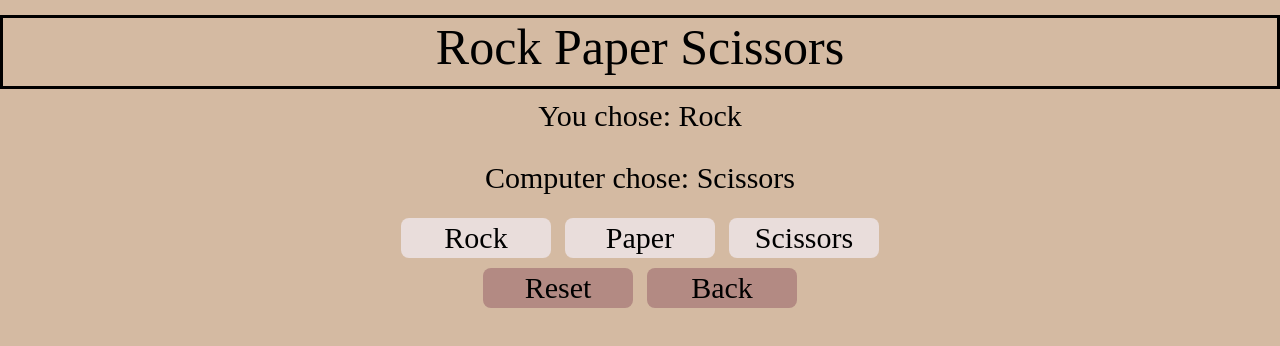
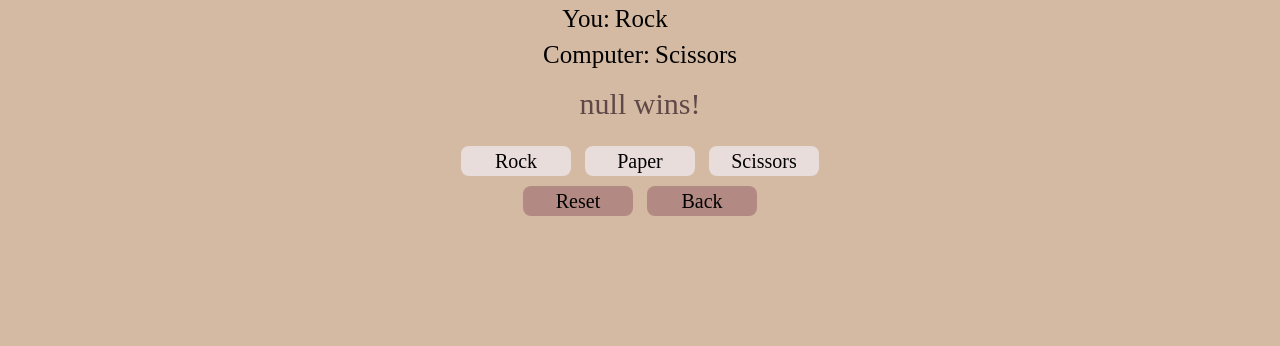
Before and after one commit to SepVaz/rpsgame, a plain HTML site: page index.html in a window 1280 px wide. Both pictures are taken after a click on the button "Rock". Drawn offline with Linux system fonts and the light colour scheme; a web font is replaced by a local one.

Commit message:
styling o js mm

```diff
--- a/index.html
+++ b/index.html
@@ -12,20 +12,23 @@
 <body>
 
     <div class="gameContainer">
-    <h1>Rock Paper Scissors</h1>
+   <!--  <h1>Rock Paper Scissors</h1> -->
     <p id="playerNameDisplay"></p>
 
+   <div id="h3div">
+    <h3 class="h3Div">You: <span id="playerChoice"></span></h3><br>
+    <h3>Computer: <span id="computerChoice"></span></h3><br>
+</div>
 
-    <h3 class="choice">You chose: <span id="playerChoice"></span></h3><br>
-    <h3>Computer chose: <span id="computerChoice"></span></h3><br>
 
     <div class="resultContainer">
         <p id="result"></p>
+        <p id="playerName"></p>
         </div>
 
 
     <div class="buttons">
-    <button id="rockBtn" class="gameBtns" >Rock</button>
+    <button id="rockBtn" class="gameBtns">Rock</button>
     <button id="paperBtn" class="gameBtns" >Paper</button>
     <button id="scissorsBtn" class="gameBtns" >Scissors</button><br>
     <button id="resetBtn">Reset</button>
--- a/script.js
+++ b/script.js
@@ -4,10 +4,20 @@ const startBtn = document.getElementById("startBtn");
 const rockBtn = document.getElementById("rockBtn");
 const paperBtn = document.getElementById("paperBtn");
 const scissorsBtn = document.getElementById("scissorsBtn");
-const form =  document.getElementById("playerForm")
-const gameBtns = document.querySelectorAll(".gameBtns")
 const resetBtn = document.getElementById("resetBtn")
+const storedPlayerName = localStorage.getItem("playerName");
 
+if (storedPlayerName) {
+  displayPlayerName(storedPlayerName);
+}
+
+function displayPlayerName(playerName) {
+const playerNameElement = document.getElementById("playerNameDisplay");
+
+if (playerNameElement) {
+    playerNameElement.innerText = "Welcome, " + playerName + "!";
+}
+}
 
 rockBtn.addEventListener("click", function() {
     playGame("Rock")
@@ -21,33 +31,40 @@ scissorsBtn.addEventListener("click", function() {
     playGame("Scissors")});
 
 
-
-
 function playGame(playerChoice) {
     const choices = ['Rock', 'Paper', 'Scissors'];
     const computerChoice = choices[Math.floor(Math.random() * choices.length)];
 
-    document.getElementById('playerChoice').innerText = playerChoice;
+    document.getElementById('playerChoice').innerText = ' ' + playerChoice;
     document.getElementById('computerChoice').innerText = computerChoice;
 
     const result = determineWinner(playerChoice, computerChoice);
 
     document.getElementById('result').innerText = result;
+
+    if (result === "It's a tie!" || result === storedPlayerName + ' wins!' || result === 'Computer wins!') {
+      let resultElement = document.getElementById("result")
+      resultElement.classList.remove("winner-animation");
+      resultElement.classList.add('winner-animation');
+      setTimeout(() => {
+          resultElement.classList.remove('winner-animation');
+      }, 1000);
+  }
   }
 
 
   function determineWinner(playerChoice, computerChoice) {
     const playerName = playerNameInput.value;
     if (playerChoice === computerChoice) {
-      return "Resultat: " + 'Oavgjort';
+      return  "It's a tie!";
     } else if (
       (playerChoice === 'Rock' && computerChoice === 'Scissors') ||
       (playerChoice === 'Paper' && computerChoice === 'Rock') ||
       (playerChoice === 'Scissors' && computerChoice === 'Paper')
     ) {
-      return "Resultat: " + playerName + ' vinner!';
+      return storedPlayerName + ' wins!';
     } else {
-      return "Resultat: " + 'Datorn vinner!';
+      return 'Computer wins!';
     }
   }
 
@@ -56,17 +73,13 @@ function playGame(playerChoice) {
     document.getElementById("playerChoice").innerText = "";
     document.getElementById("computerChoice").innerText = "";
     document.getElementById("result").innerText = "";
-
 }
 
 resetBtn.addEventListener("click", function() {
-
     resetGame();
 });
 
-
 function backHome() {
-
   window.location.href = "start.html"
 }
 
@@ -75,25 +88,3 @@ const backBtn = document.getElementById("backBtn")
 backBtn.addEventListener("click", function() {
   backHome()
 })
-
-document.addEventListener('DOMContentLoaded', function() {
-  const storedPlayerName = localStorage.getItem("playerName");
-
-  if (storedPlayerName) {
-
-      displayPlayerName(storedPlayerName);
-  } else {
-      console.error("PlayerName not found in localStorage");
-  }
-});
-
-
-function displayPlayerName(playerName) {
-  const playerNameElement = document.getElementById("playerNameDisplay");
-
-  if (playerNameElement) {
-      playerNameElement.innerText = "Welcome, " + playerName + "!";
-  } else {
-      console.error("PlayerNameDisplay element not found");
-  }
-}
--- a/style.css
+++ b/style.css
@@ -3,7 +3,6 @@
     padding: 0px;
     font-family: 'Hedvig Letters Serif', serif;
     background-color: rgb(212, 186, 162);
-
 }
 
 form#playerForm {
@@ -17,12 +16,12 @@ div.gameContainer{
     height: 300px;
     width: 1000px;
     text-align: center;
+    border:black;
 }
 
 
 h1 {
     text-align: center;
-    border: solid,  black;
     margin-top: 15px;
     padding-bottom: 10px;
     font-size: 50px;
@@ -31,12 +30,11 @@ h1 {
 
 label {
     font-size: 30px;
-
     padding-right: 5px;
 }
 
 input#playerName {
-    margin-bottom: px;
+    margin-top: 5px;
     font-size: 15px;
     background-color: white ;
     border: none;
@@ -47,10 +45,10 @@ input#playerName {
 }
 
 button#startBtn {
-
+    margin-top: 8px;
     font-size: 20px;
     height: 30px;
-    width: 140px;
+    width: 110px;
     border-radius: 8px;
     background-color: rgb(245, 232, 229);
     border: none;
@@ -64,19 +62,61 @@ background-color: #e9cac0;
   transform: translateY(4px);
 }
 
+p#playerNameDisplay {
+    margin-top: 15px;
+    margin-bottom: 15px;
+    text-align: center;
+    font-size: 50px;
+}
 
-h3{
 
-   text-align: center;
-   margin-top: 10px;
-   font-size: 30px;
+h3 {
+   margin-top: -10px;
+   display: flex;
+   justify-content: center;
+   font-size: 25px;
    font-weight: 500;
 }
 
+.h3Div {
+    margin-left: -50px;
+}
+
+span#playerChoice {
+    padding-left: 5px;
+}
+
+span#computerChoice {
+    padding-left: 5px;
+}
+
+p#result {
+    padding-bottom: 20px;
+    font-weight: 500;
+    font-size: 30px;
+    color: rgb(95, 72, 72);
+}
+
+@keyframes jump {
+    0%, 20%, 50%, 80%, 100% {
+      transform: translateY(0);
+    }
+    40% {
+      transform: translateY(-20px);
+    }
+    60% {
+      transform: translateY(-10px);
+    }
+  }
+
+  .winner-animation {
+    animation: jump 1s ease-out;
+  }
+
 button#rockBtn {
-    font-size: 30px;
-    height: 40px;
-    width: 150px;
+    font-size: 20px;
+    height: 30px;
+    width: 110px;
     margin: 5px;
     border-radius: 8px;
     background-color: rgb(233, 221, 219);
@@ -92,9 +132,9 @@ background-color: #e9cac0;
 }
 
 button#paperBtn {
-    font-size: 30px;
-    height: 40px;
-    width: 150px;
+    font-size: 20px;
+    height: 30px;
+    width: 110px;
     margin: 5px;
     border-radius: 8px;
     background-color: rgb(233, 221, 219);
@@ -107,64 +147,61 @@ button#paperBtn:active {
 background-color: #e9cac0;
   box-shadow: 0 5px #666;
   transform: translateY(4px);
-
 }
 
 button#scissorsBtn {
-    font-size: 30px;
-    height: 40px;
-    width: 150px;
+    font-size: 20px;
+    height: 30px;
+    width: 110px;
     margin: 5px;
     border-radius: 8px;
     background-color: rgb(233, 221, 219);
     border: none;
 }
 
-button#scissorsBtn:hover {background-color: rgb(235, 230, 228)}
+button#scissorsBtn:hover {
+    background-color: rgb(235, 230, 228)
+}
 
 button#scissorsBtn:active {
 background-color: #e9cac0;
   box-shadow: 0 5px #666;
   transform: translateY(4px);
-
 }
 
 button#resetBtn {
-    font-size: 30px;
-    height: 40px;
-    width: 150px;
+    font-size: 20px;
+    height: 30px;
+    width: 110px;
     margin: 5px;
     border-radius: 8px;
     background-color: rgb(179, 138, 131);
     border: none;
 }
 
-button#resetBtn:hover {background-color: rgb(235, 230, 228)}
+button#resetBtn:hover {
+    background-color: rgb(235, 230, 228)
+}
 
 button#resetBtn:active {
-background-color: #c96f51;
+background-color: #ecd9d2;
   box-shadow: 0 5px #666;
   transform: translateY(4px);
 }
 
-
-p#result {
-    font-weight: 500;
-    font-size: 30px;
-/*     text-transform: capitalize; */
-}
-
 button#backBtn {
-    font-size: 30px;
-    height: 40px;
-    width: 150px;
+    font-size: 20px;
+    height: 30px;
+    width: 110px;
     margin: 5px;
     border-radius: 8px;
     background-color: rgb(179, 138, 131);
     border: none;
 }
 
-button#backBtn:hover {background-color: rgb(235, 230, 228)}
+button#backBtn:hover {
+    background-color: rgb(235, 230, 228)
+}
 
 button#backBtn:active {
 background-color: #e9cac0;
@@ -173,4 +210,24 @@ background-color: #e9cac0;
 }
 
 
-@media
+
+@media (max-width: 530px) {
+    h1 {
+        font-size: 40px;
+    }
+
+    label {
+        font-size: px;
+    }
+
+    p#playerNameDisplay {
+        margin-top: 20px;
+        font-size: 40px;
+    }
+
+    .buttons {
+        display: flex;
+        flex-direction: column;
+        align-items: center;
+    }
+}
```
Also changed, not shown: start.html (+4 -4 lines), start.js (+10 -12 lines).
